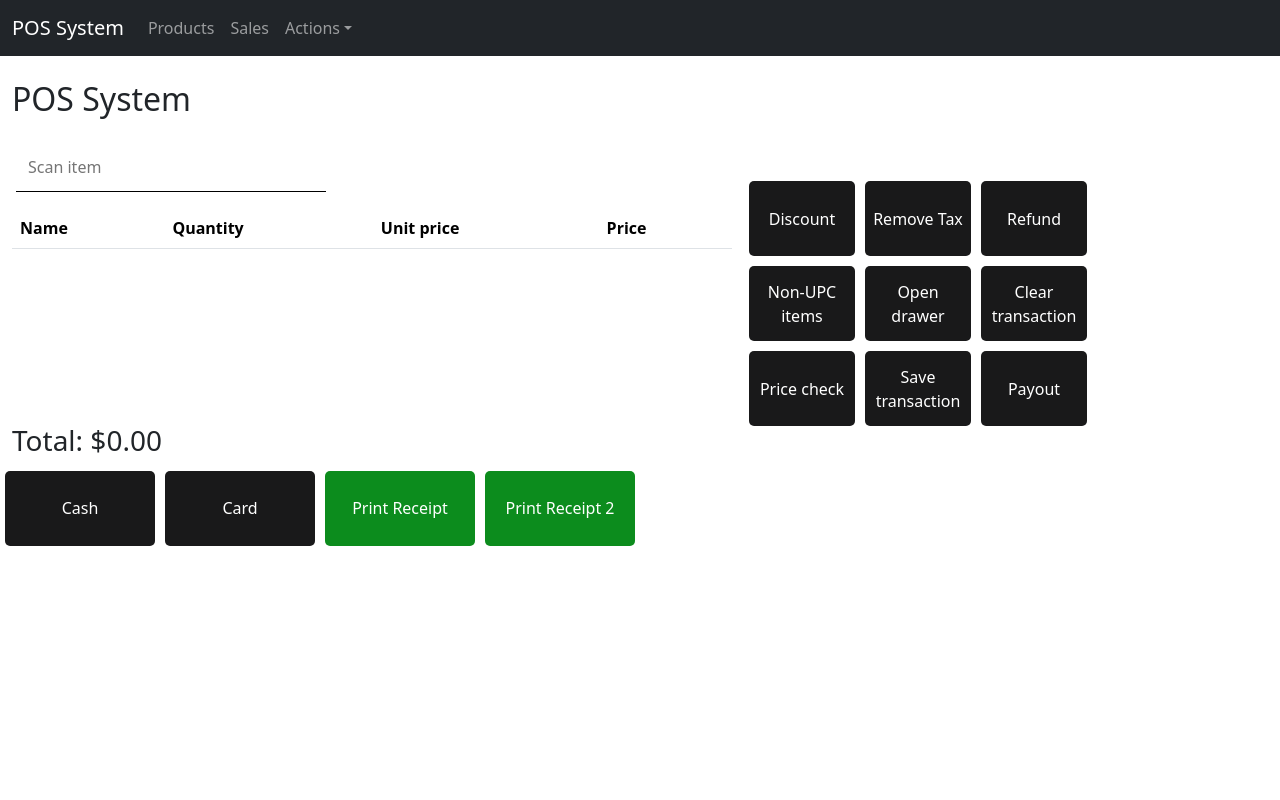
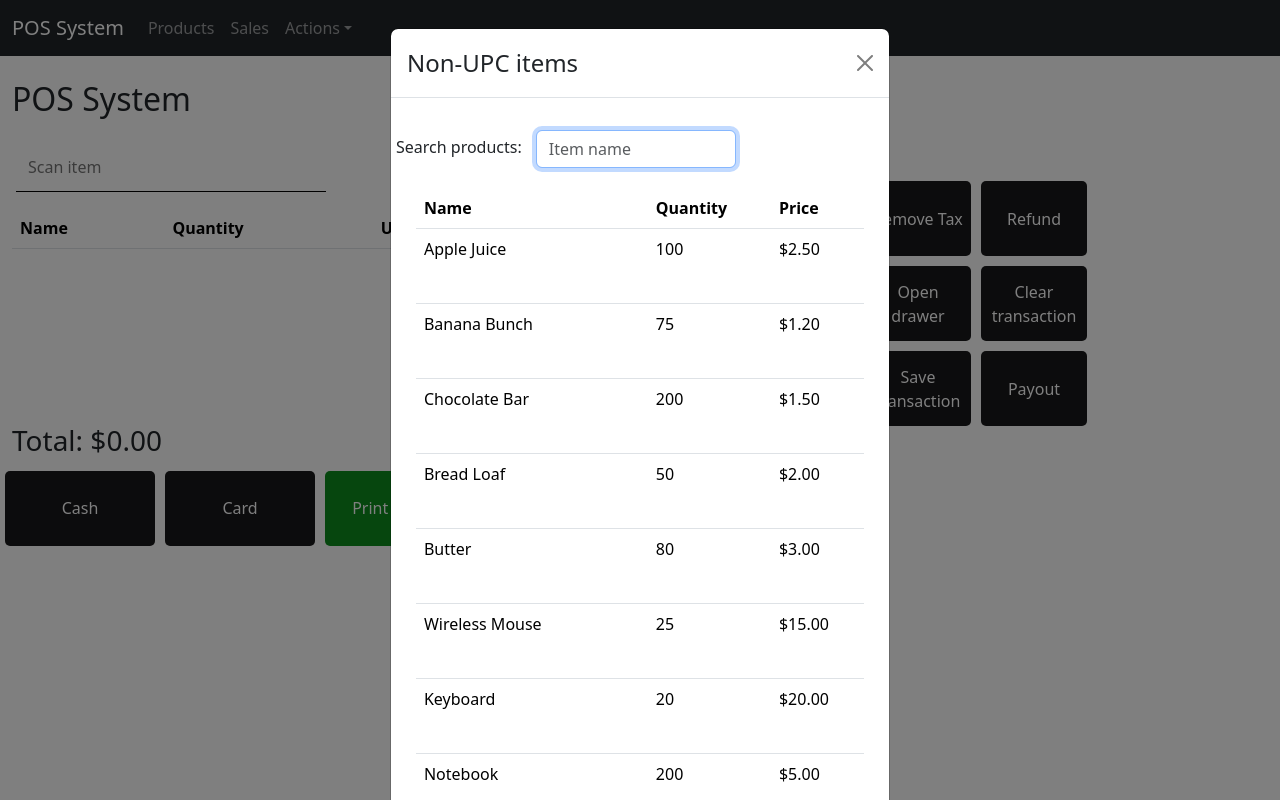
Before and after one commit to magedbebawy/pos-frontend, a React (Create React App) app: page / in a window 1280 px wide. Both pictures are taken after a click on the button "Non-UPC items". Built offline with nearby package versions, Linux system fonts and the light colour scheme.

Commit message:
non upc items

```diff
--- a/src/components/POS/Pos.js
+++ b/src/components/POS/Pos.js
@@ -31,6 +31,8 @@ const POS = () => {
     const priceCheckRef = useRef(null);
     const refundRef = useRef(null);
     const refundItemRef = useRef(null);
+    const nonUpcRef = useRef(null);
+    const discountRef = useRef(null);
     const dispatch = useDispatch();
     const refundState = useSelector(state => state.refund);
     const transactionState = useSelector(state => state.transaction);
@@ -49,6 +51,8 @@ const POS = () => {
     const [ checkItemBarcode, setCheckItemBarcode ] = useState('');
     const [ showRefund, setShowRefund] = useState(false);
     const [ noReciept, setNoReciept ] = useState(false);
+    const [ showNonUpc, setShowNonUpc ] = useState(false);
+    const [ nonUpcItems, setNonUpcItems ] = useState(prod);
     // const handleClose = () => setShow(false);
     // const handleShow = () => setShow(true);
     const [ currItem, setCurrItem ] = useState('');
@@ -65,13 +69,17 @@ const POS = () => {
         inputRef.current.focus();
 
         const handleBlur = () => {
-            if (inputRef.current && !showEdit && !showDiscount && !showPriceCheck && !showRefund) {
+            if (inputRef.current && !showEdit && !showDiscount && !showPriceCheck && !showRefund && !showNonUpc) {
                 inputRef.current.focus();
             }
         };
 
         if(showPriceCheck) {
             priceCheckRef.current && priceCheckRef.current.focus();
+        };
+
+        if(showNonUpc) {
+            nonUpcRef.current && nonUpcRef.current.focus();
         };
 
         if(showRefund && !noReciept) {
@@ -82,6 +90,10 @@ const POS = () => {
             refundItemRef.current && refundItemRef.current.focus();
         }
 
+        if(showDiscount) {
+            discountRef.current && discountRef.current.focus();
+        }
+
         inputRef.current.addEventListener('blur', handleBlur);
 
         return () => {
@@ -89,7 +101,7 @@ const POS = () => {
                 inputRef.current.removeEventListener('blur', handleBlur);
             }
         };
-    }, [showEdit, showDiscount, showPriceCheck, showRefund, noReciept]);
+    }, [showEdit, showDiscount, showPriceCheck, showRefund, noReciept, showNonUpc]);
 
 
     const handlePrintReceipt = () => {
@@ -226,7 +238,7 @@ const POS = () => {
                     </thead>
                     <tbody>
                         {items.map(item => (
-                            <tr key={item.barcode} onClick={() => {
+                            <tr className='customTr' key={item.barcode} onClick={() => {
                                 setCurrItem(item);
                                 setShowEdit(true);
                                 }}>
@@ -279,10 +291,10 @@ const POS = () => {
             <div className='col-lg-4 mt-5'>
                 <div className='row mt-5'>
                     <div className='row'>
-                        <button disabled={total === 0} className='col customBtn' onClick={() => setShowDiscount(true)}>Discount</button>
+                        <button disabled={total <= 0} className='col customBtn' onClick={() => setShowDiscount(true)}>Discount</button>
                         {
                             taxable ?
-                            <button disabled={total === 0} className='col customBtn' onClick={() => {
+                            <button disabled={total <= 0} className='col customBtn' onClick={() => {
                                 setTaxable(false);
                                 dispatch(removeTax());
                             }}>Remove Tax</button> :
@@ -298,7 +310,7 @@ const POS = () => {
                         }
                     </div>
                     <div className='row'>
-                        <button className='col customBtn'>Non-UPC items</button>
+                        <button className='col customBtn' onClick={() => setShowNonUpc(true)}>Non-UPC items</button>
                         <button className='col customBtn'>Open drawer</button>
                         <button
                             className='col customBtn'
@@ -355,7 +367,7 @@ const POS = () => {
                 </Modal.Header>
                     <div className='row'>
                         <label className='m-3 col-md-4'>amount</label>
-                        <input type='number' min="1" max="100" className='form-control customInput'  onChange={(e) => setCurrDiscount(e.target.value)}/>
+                        <input ref={discountRef} type='number' min="1" max="100" className='form-control customInput'  onChange={(e) => setCurrDiscount(e.target.value)}/>
                     </div>
                     <div className='row'>
                         <label className='col m-3'>
@@ -437,6 +449,51 @@ const POS = () => {
                     </button>
                 </Modal.Footer>
             </Modal>
+            <Modal show={showNonUpc} onHide={() => {setShowNonUpc(false); setNonUpcItems(prod);}}>
+                <Modal.Header closeButton>
+                    <Modal.Title>Non-UPC items</Modal.Title>
+                </Modal.Header>
+                <Modal.Body>{currItem.name}</Modal.Body>
+                    <div className='row'>
+                        <label className='nonUpcLabel'>Search products:</label>
+                        <input ref={nonUpcRef} type='text' className='form-control nonUpcInput' placeholder='Item name' onChange={(e) =>{
+                            const searchRes = prod.filter(i => i.name.toLowerCase().includes(e.target.value))
+                            setNonUpcItems(searchRes);
+                        }
+                        }/>
+                    </div>
+                    <table className="table customTable">
+                            <thead>
+                                <tr>
+                                    <th>Name</th>
+                                    <th>Quantity</th>
+                                    <th>Price</th>
+                                </tr>
+                            </thead>
+                            <tbody>
+                                {nonUpcItems.map(item => (
+                                    <tr className='customTr' key={item.product_id} onClick={() => {
+                                            dispatch(addItem(item));
+                                            setShowNonUpc(false);
+                                            setNonUpcItems(prod);
+                                        }}>
+                                        <td>{item.name}</td>
+                                        <td>{item.quantity}</td>
+                                        <td>${item.price.toFixed(2)}</td>
+                                        {/* <td>${item.totalPrice.toFixed(2)}</td> */}
+                                    </tr>
+                                ))}
+                            </tbody>
+                        </table>
+                <Modal.Footer>
+                    <button className='btn btn-lg btn-primary col-md-4' onClick={() => {
+                        setShowNonUpc(false);
+                        setNonUpcItems(prod);
+                        }}>
+                        Close
+                    </button>
+                </Modal.Footer>
+            </Modal>
         </div>
     );
 }
--- a/src/components/POS/pos.css
+++ b/src/components/POS/pos.css
@@ -54,6 +54,20 @@
     margin: 0 auto;
 }
 
+.customTr {
+    height: 75px;
+}
+
 .selected {
     background-color: red;
 }
+
+.nonUpcInput{
+    width: 200px;
+    margin-bottom: 20px;
+}
+
+.nonUpcLabel{
+    width: fit-content;
+    margin: 5px 2px 20px 5px;
+}
```
Also changed, not shown: src/nonupc.js (added).
